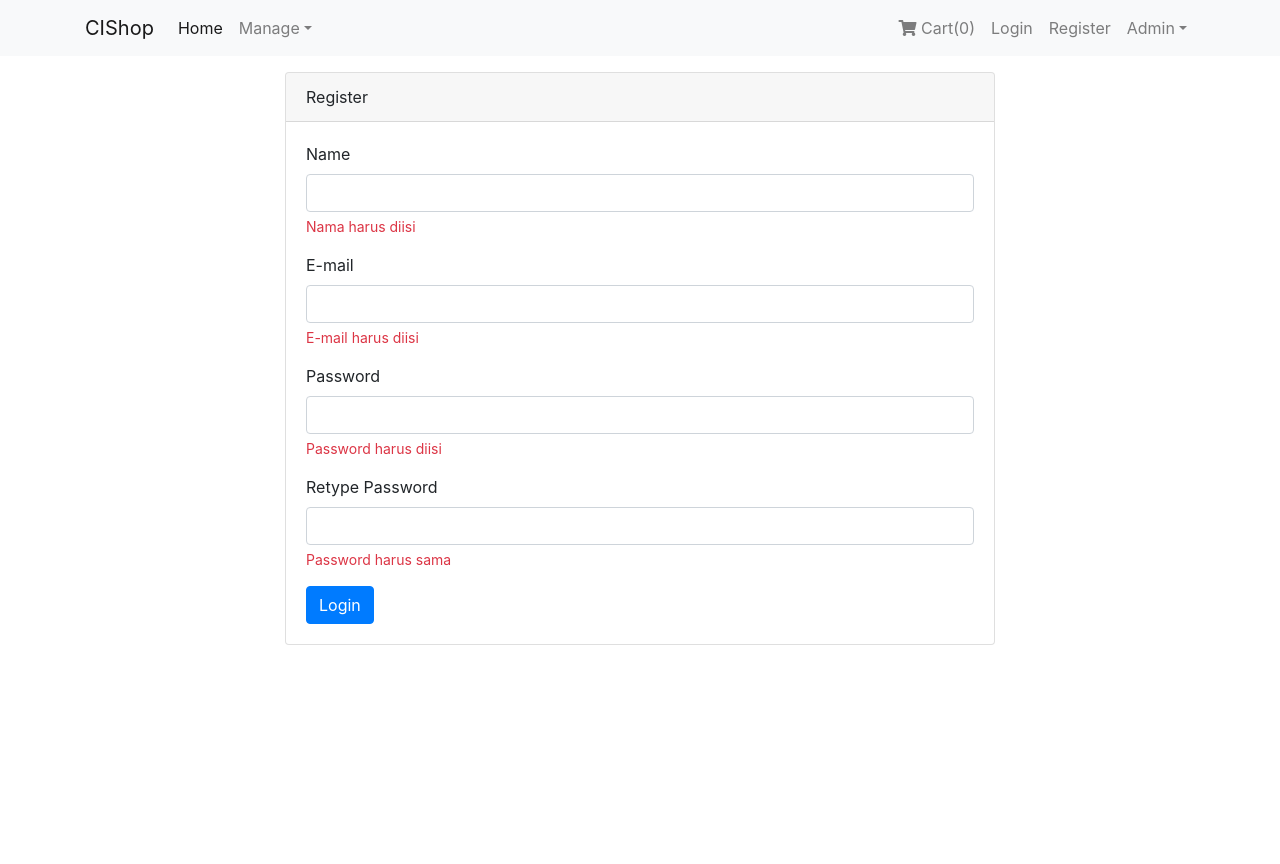
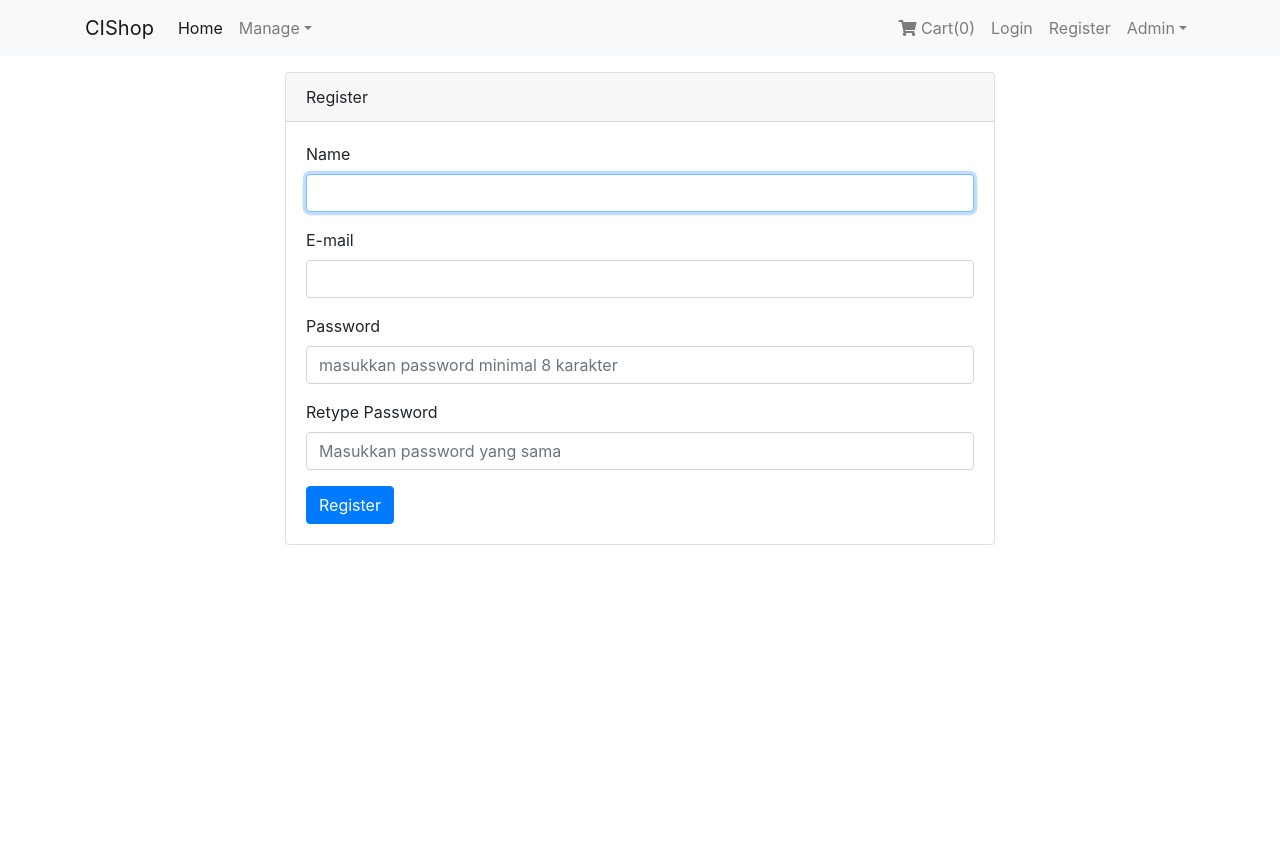
Before and after one commit to Raltra/Website-Toko-Online-menggunakan-Codeigniter, a CodeIgniter app: page /database/register in a window 1280 px wide. Shown: the top 864 px of the page. Run offline with CodeIgniter, Linux system fonts and the light colour scheme; some libraries are stand-ins or nearby versions.

Commit message:
membuat halaman register

```diff
--- a/application/config/config.php
+++ b/application/config/config.php
@@ -35,7 +35,7 @@ $config['base_url'] = 'http://cishop.test/';
 | variable so that it is blank.
 |
 */
-$config['index_page'] = 'index.php';
+$config['index_page'] = '';
 
 /*
 |--------------------------------------------------------------------------
--- a/application/controllers/Register.php
+++ b/application/controllers/Register.php
@@ -32,7 +32,7 @@ class Register extends MY_Controller {
             return;
         }
 
-        if($this->register->run()){
+        if($this->register->run($input)){
             $this->session->set_flashdata('success', 'Berhasil melakukan registrasi!');
             redirect(base_url());
         }else{
--- a/application/views/layouts/app.php
+++ b/application/views/layouts/app.php
@@ -107,7 +107,7 @@
             <li class="nav-item">
                 <a href="login.html" class="nav-link">Login</a>
             </li>
-            <li class="nav-item"><a href="#" class="nav-link">Register</a></li>
+            <li class="nav-item"><a href="<?= base_url('register') ?>" class="nav-link">Register</a></li>
             <li class="nav-item dropdown">
                 <a
                 href="#"
--- a/application/views/pages/auth/register.php
+++ b/application/views/pages/auth/register.php
@@ -1,41 +1,36 @@
 <main role="main" class="container">
+<?php $this->load->view('layouts/_alert'); ?>
       <div class="container">
         <div class="row">
           <div class="col-md-8 mx-auto">
             <div class="card">
               <div class="card-header">Register</div>
               <div class="card-body">
-                <form action="">
+                <?= form_open('register', ['method' => 'POST']);?>
                   <div class="form-group">
                     <label>Name</label>
-                    <input type="text" class="form-control" name="" />
-                    <small class="form-text text-danger"
-                      >Nama harus diisi</small
-                    >
+                    <?= form_input('name', $input->name, ['class' => 'form-control', 'required' => true, 'autofocus' => true]) ?>
+                    <?= form_error('name') ?>
                   </div>
                   <div class="form-group">
                     <label>E-mail</label>
-                    <input type="email" class="form-control" name="" />
-                    <small class="form-text text-danger"
-                      >E-mail harus diisi</small
-                    >
+                    <?=
+                    form_input(['type' => 'email', 'name' => 'email', 'value' => $input->email, 'class' => 'form-control', 'required' => true]);
+                     ?>
+                    <?= form_error('email') ?>
                   </div>
                   <div class="form-group">
                     <label>Password</label>
-                    <input type="password" class="form-control" name="" />
-                    <small class="form-text text-danger"
-                      >Password harus diisi</small
-                    >
+                    <?= form_password('password', '', ['class' => 'form-control', 'placeholder' => 'masukkan password minimal 8 karakter', 'required' => true]) ?>
+                    <?= form_error('password') ?>
                   </div>
                   <div class="form-group">
                     <label>Retype Password</label>
-                    <input type="password" class="form-control" name="" />
-                    <small class="form-text text-danger"
-                      >Password harus sama</small
-                    >
+                    <?= form_password('password_confirmation', '', ['class' => 'form-control', 'placeholder' => 'Masukkan password yang sama', 'required' => true]) ?>
+                    <?= form_error('password_confirmation') ?>
                   </div>
-                  <button type="submit" class="btn btn-primary">Login</button>
-                </form>
+                  <button type="submit" class="btn btn-primary">Register</button>
+                <?= form_close() ?>
               </div>
             </div>
           </div>
--- a/application/views/pages/home/index.php
+++ b/application/views/pages/home/index.php
@@ -1,6 +1,7 @@
 
 
     <main role="main" class="container">
+    <?php $this->load->view('layouts/_alert'); ?>
       <div class="row">
         <div class="col-md-9">
           <div class="row">
```
